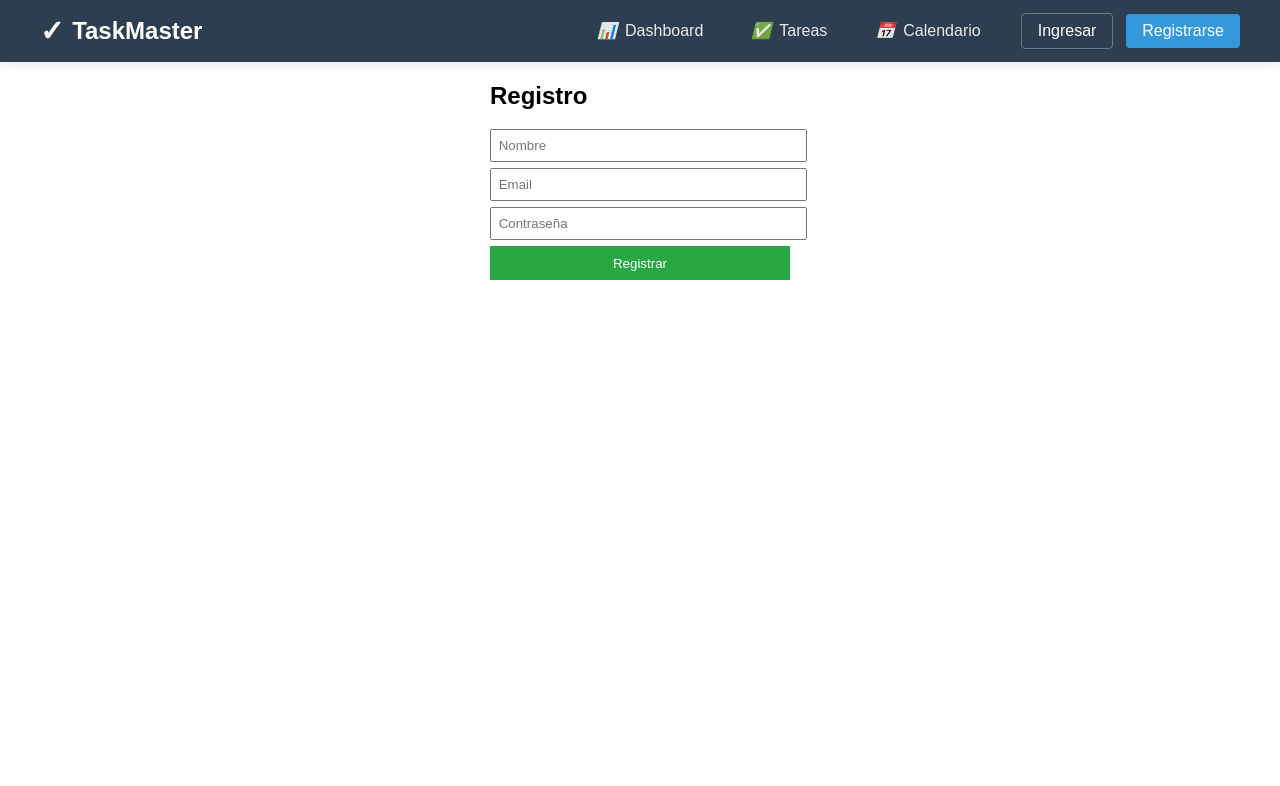
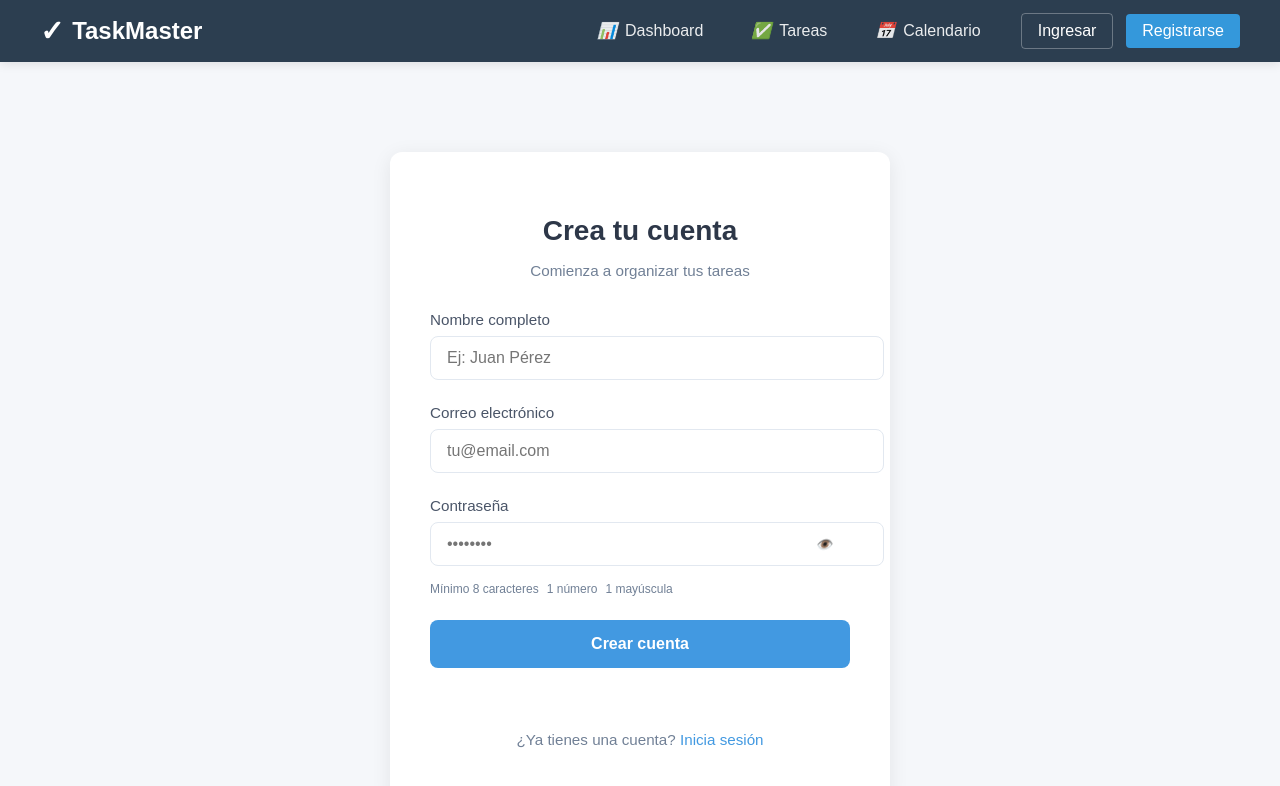
Before and after one commit to AnThony69x/GestionTareas, a Vue app in the folder frontend/: page /register in a window 1280 px wide. Shown: the top 786 px of the page. Built offline with nearby package versions, Linux system fonts and the light colour scheme.

Commit message:
Actualizar el componente de registro para mejorar la validación del formulario y la gestión de errores

```diff
--- a/frontend/src/components/Register.vue
+++ b/frontend/src/components/Register.vue
@@ -1,61 +1,398 @@
 <template>
-  <form @submit.prevent="register" style="max-width: 300px; margin: 1em auto">
-    <h2>Registro</h2>
-    <input v-model="name" type="text" placeholder="Nombre" required />
-    <input v-model="email" type="email" placeholder="Email" required />
-    <input
-      v-model="password"
-      type="password"
-      placeholder="Contraseña"
-      required
-    />
-    <button type="submit">Registrar</button>
-    <p v-if="error" style="color: red">{{ error }}</p>
-  </form>
+  <div class="auth-container">
+    <div class="auth-card">
+      <div class="auth-header">
+        <h2 class="auth-title">Crea tu cuenta</h2>
+        <p class="auth-subtitle">Comienza a organizar tus tareas</p>
+      </div>
+
+      <form @submit.prevent="handleRegister" class="auth-form">
+        <div class="form-group">
+          <label for="name">Nombre completo</label>
+          <input
+            v-model="formData.name"
+            id="name"
+            type="text"
+            placeholder="Ej: Juan Pérez"
+            required
+            :class="{ 'input-error': errors.name }"
+            @input="clearError('name')"
+          />
+          <span v-if="errors.name" class="error-message">{{
+            errors.name
+          }}</span>
+        </div>
+
+        <div class="form-group">
+          <label for="email">Correo electrónico</label>
+          <input
+            v-model="formData.email"
+            id="email"
+            type="email"
+            placeholder="tu@email.com"
+            required
+            :class="{ 'input-error': errors.email }"
+            @input="clearError('email')"
+          />
+          <span v-if="errors.email" class="error-message">{{
+            errors.email
+          }}</span>
+        </div>
+
+        <div class="form-group">
+          <label for="password">Contraseña</label>
+          <div class="password-input">
+            <input
+              v-model="formData.password"
+              id="password"
+              :type="showPassword ? 'text' : 'password'"
+              placeholder="••••••••"
+              required
+              :class="{ 'input-error': errors.password }"
+              @input="clearError('password')"
+            />
+            <button
+              type="button"
+              class="toggle-password"
+              @click="showPassword = !showPassword"
+            >
+              <i :class="showPassword ? 'far fa-eye-slash' : 'far fa-eye'"
+                >👁️</i
+              >
+            </button>
+          </div>
+          <span v-if="errors.password" class="error-message">{{
+            errors.password
+          }}</span>
+          <div class="password-hints">
+            <span :class="{ valid: isPasswordValid.length }"
+              >Mínimo 8 caracteres</span
+            >
+            <span :class="{ valid: isPasswordValid.number }">1 número</span>
+            <span :class="{ valid: isPasswordValid.uppercase }"
+              >1 mayúscula</span
+            >
+          </div>
+        </div>
+
+        <button type="submit" class="submit-btn" :disabled="isSubmitting">
+          <span v-if="!isSubmitting">Crear cuenta</span>
+          <div v-else class="spinner"></div>
+        </button>
+
+        <div class="auth-footer">
+          <p>
+            ¿Ya tienes una cuenta?
+            <router-link to="/login">Inicia sesión</router-link>
+          </p>
+        </div>
+      </form>
+    </div>
+  </div>
 </template>
 
 <script setup>
-import { ref } from "vue";
+import { ref, computed } from "vue";
+import { useRouter } from "vue-router";
 import api from "../services/api";
-import { useRouter } from "vue-router";
 
-const name = ref("");
-const email = ref("");
-const password = ref("");
-const error = ref("");
 const router = useRouter();
 
-const register = async () => {
-  error.value = "";
+const formData = ref({
+  name: "",
+  email: "",
+  password: "",
+});
+
+const errors = ref({
+  name: "",
+  email: "",
+  password: "",
+});
+
+const showPassword = ref(false);
+const isSubmitting = ref(false);
+const serverError = ref("");
+
+const isPasswordValid = computed(() => {
+  return {
+    length: formData.value.password.length >= 8,
+    number: /\d/.test(formData.value.password),
+    uppercase: /[A-Z]/.test(formData.value.password),
+  };
+});
+
+const validateForm = () => {
+  let isValid = true;
+
+  // Validar nombre
+  if (!formData.value.name.trim()) {
+    errors.value.name = "El nombre es requerido";
+    isValid = false;
+  } else if (formData.value.name.length < 3) {
+    errors.value.name = "El nombre debe tener al menos 3 caracteres";
+    isValid = false;
+  }
+
+  // Validar email
+  if (!formData.value.email) {
+    errors.value.email = "El correo electrónico es requerido";
+    isValid = false;
+  } else if (!/^\S+@\S+\.\S+$/.test(formData.value.email)) {
+    errors.value.email = "Ingresa un correo electrónico válido";
+    isValid = false;
+  }
+
+  // Validar contraseña
+  if (!formData.value.password) {
+    errors.value.password = "La contraseña es requerida";
+    isValid = false;
+  } else if (!isPasswordValid.value.length) {
+    errors.value.password = "La contraseña debe tener al menos 8 caracteres";
+    isValid = false;
+  } else if (
+    !isPasswordValid.value.number ||
+    !isPasswordValid.value.uppercase
+  ) {
+    errors.value.password = "La contraseña debe contener números y mayúsculas";
+    isValid = false;
+  }
+
+  return isValid;
+};
+
+const clearError = (field) => {
+  if (errors.value[field]) {
+    errors.value[field] = "";
+  }
+  if (serverError.value) {
+    serverError.value = "";
+  }
+};
+
+const handleRegister = async () => {
+  if (!validateForm()) return;
+
+  isSubmitting.value = true;
+  serverError.value = "";
+
   try {
     await api.post("/auth/register", {
-      name: name.value,
-      email: email.value,
-      password: password.value,
+      name: formData.value.name,
+      email: formData.value.email,
+      password: formData.value.password,
     });
+
     router.push("/login");
-  } catch (e) {
-    error.value = e.response?.data?.msg || "Error en registro";
+  } catch (error) {
+    const message = error.response?.data?.msg || "Error en el registro";
+
+    if (error.response?.status === 400) {
+      // Manejar errores específicos del servidor
+      if (message.includes("email")) {
+        errors.value.email = message;
+      } else if (message.includes("contraseña")) {
+        errors.value.password = message;
+      } else {
+        serverError.value = message;
+      }
+    } else {
+      serverError.value = message;
+    }
+  } finally {
+    isSubmitting.value = false;
   }
 };
 </script>
 
 <style scoped>
+.auth-container {
+  display: flex;
+  justify-content: center;
+  align-items: center;
+  min-height: 100vh;
+  background-color: #f5f7fa;
+  padding: 1rem;
+}
+
+.auth-card {
+  background: white;
+  border-radius: 12px;
+  box-shadow: 0 4px 20px rgba(0, 0, 0, 0.08);
+  width: 100%;
+  max-width: 420px;
+  padding: 2.5rem;
+}
+
+.auth-header {
+  text-align: center;
+  margin-bottom: 2rem;
+}
+
+.auth-title {
+  color: #2d3748;
+  font-size: 1.75rem;
+  margin-bottom: 0.5rem;
+}
+
+.auth-subtitle {
+  color: #718096;
+  font-size: 0.95rem;
+}
+
+.auth-form {
+  display: flex;
+  flex-direction: column;
+  gap: 1.5rem;
+}
+
+.form-group {
+  display: flex;
+  flex-direction: column;
+  gap: 0.5rem;
+}
+
+label {
+  font-size: 0.95rem;
+  color: #4a5568;
+  font-weight: 500;
+}
+
 input {
-  display: block;
-  margin: 0.5em 0;
   width: 100%;
-  padding: 0.5em;
+  padding: 0.75rem 1rem;
+  border: 1px solid #e2e8f0;
+  border-radius: 8px;
+  font-size: 1rem;
+  transition: border-color 0.2s;
 }
-button {
+
+input:focus {
+  outline: none;
+  border-color: #4299e1;
+  box-shadow: 0 0 0 3px rgba(66, 153, 225, 0.2);
+}
+
+.input-error {
+  border-color: #fc8181;
+}
+
+.input-error:focus {
+  box-shadow: 0 0 0 3px rgba(252, 129, 129, 0.2);
+}
+
+.error-message {
+  color: #e53e3e;
+  font-size: 0.85rem;
+}
+
+.password-input {
+  position: relative;
+}
+
+.toggle-password {
+  position: absolute;
+  right: 10px;
+  top: 50%;
+  transform: translateY(-50%);
+  background: none;
+  border: none;
+  color: #718096;
+  cursor: pointer;
+  padding: 0.5rem;
+}
+
+.password-hints {
+  display: flex;
+  flex-wrap: wrap;
+  gap: 0.5rem;
+  margin-top: 0.5rem;
+  font-size: 0.75rem;
+  color: #718096;
+}
+
+.password-hints span {
+  display: flex;
+  align-items: center;
+  gap: 0.25rem;
+}
+
+.password-hints span.valid {
+  color: #38a169;
+}
+
+.password-hints span.valid::before {
+  content: "✓";
+}
+
+.submit-btn {
   width: 100%;
-  padding: 0.7em;
-  background-color: #28a745;
+  padding: 0.75rem;
+  background-color: #4299e1;
+  color: white;
   border: none;
-  color: white;
+  border-radius: 8px;
+  font-size: 1rem;
+  font-weight: 600;
   cursor: pointer;
+  transition: background-color 0.2s;
+  display: flex;
+  justify-content: center;
+  align-items: center;
+  height: 48px;
 }
-button:hover {
-  background-color: #1e7e34;
+
+.submit-btn:hover:not(:disabled) {
+  background-color: #3182ce;
+}
+
+.submit-btn:disabled {
+  background-color: #bee3f8;
+  cursor: not-allowed;
+}
+
+.spinner {
+  width: 20px;
+  height: 20px;
+  border: 3px solid rgba(255, 255, 255, 0.3);
+  border-radius: 50%;
+  border-top-color: white;
+  animation: spin 1s ease-in-out infinite;
+}
+
+@keyframes spin {
+  to {
+    transform: rotate(360deg);
+  }
+}
+
+.auth-footer {
+  text-align: center;
+  margin-top: 1.5rem;
+  color: #718096;
+  font-size: 0.95rem;
+}
+
+.auth-footer a {
+  color: #4299e1;
+  text-decoration: none;
+  font-weight: 500;
+}
+
+.auth-footer a:hover {
+  text-decoration: underline;
+}
+
+.server-error {
+  color: #e53e3e;
+  text-align: center;
+  margin-top: 1rem;
+  font-size: 0.9rem;
+}
+
+@media (max-width: 480px) {
+  .auth-card {
+    padding: 1.5rem;
+  }
 }
 </style>
```
